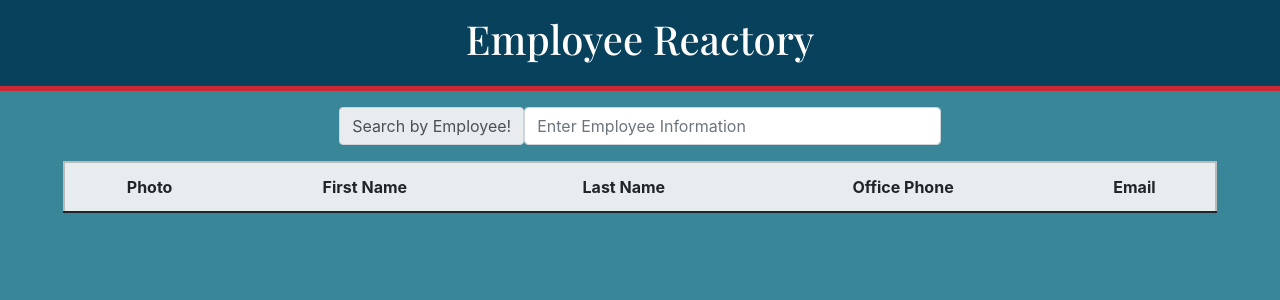
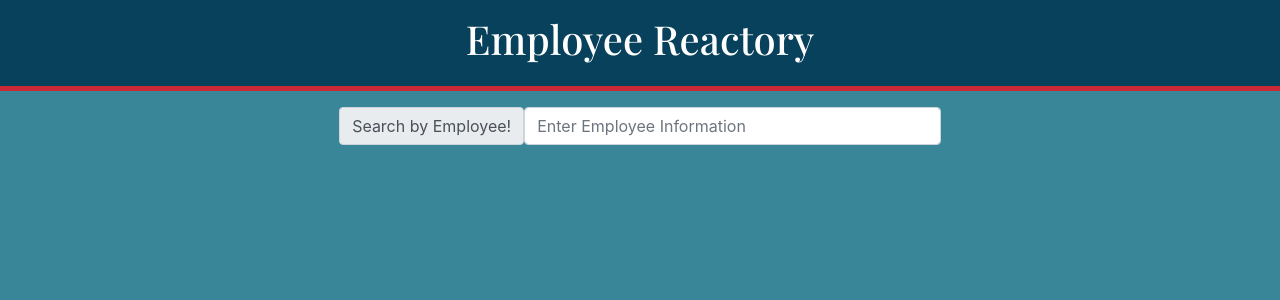
Before and after one commit to Joeseff6/Employee-React-Ory, a React (Create React App) app: page / in a window 1280 px wide. Shown: the top 300 px of the page. Built offline with nearby package versions, Linux system fonts and the light colour scheme; no server answers.

Commit message:
Removed table component

```diff
--- a/src/App.js
+++ b/src/App.js
@@ -1,6 +1,5 @@
 import Header from './components/Header';
 import Search from './components/Search';
-import Table from './components/TableComp/Table'
 
 function App() {
   return (
@@ -8,7 +7,6 @@ function App() {
       <div className="container-fluid">
         <Header />
         <Search />
-        <Table />
       </div>
     </>
   );
```
